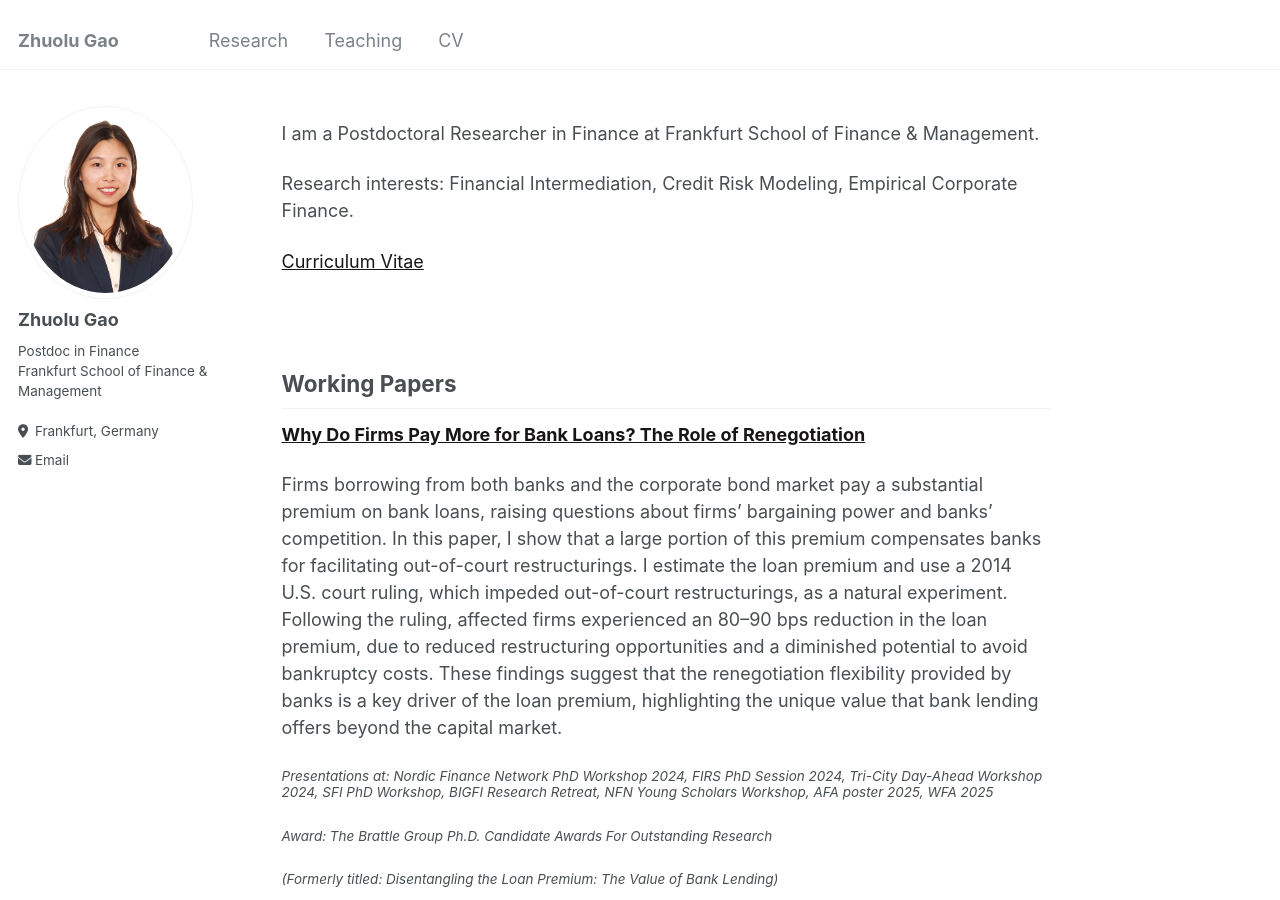
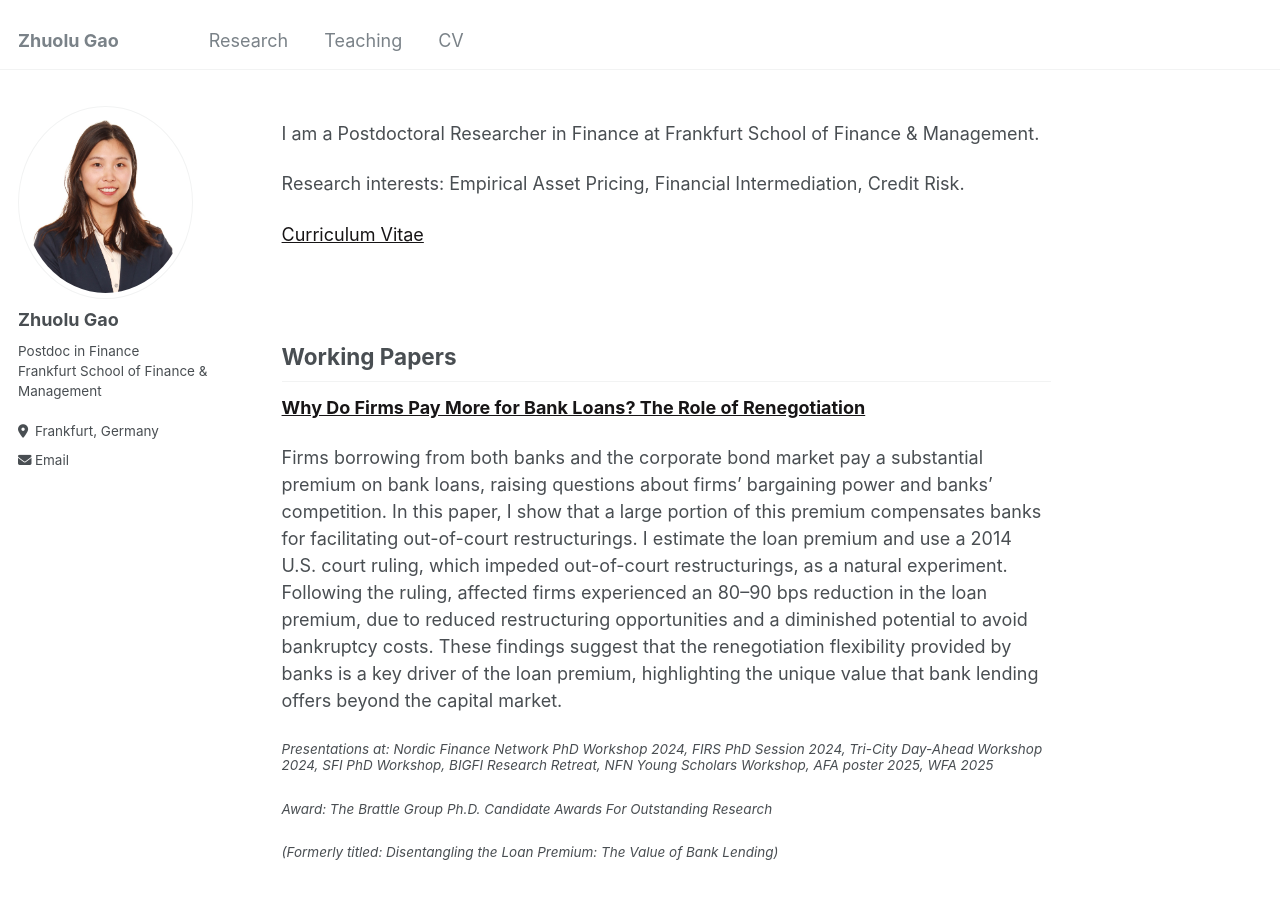
Before and after one commit to zhuolugao/zhuolugao.github.io, a Jekyll site: the page built from _pages/about.md, in a window 1280 px wide and 900 px high. Built offline with Jekyll 4.4.1, drawn with Linux system fonts in a browser that asks for light colours.

Commit message:
Update research interests in about page

```diff
--- a/_pages/about.md
+++ b/_pages/about.md
@@ -9,7 +9,7 @@ redirect_from:
 
 I am a Postdoctoral Researcher in Finance at Frankfurt School of Finance & Management.
 
-Research interests: Financial Intermediation, Credit Risk Modeling, Empirical Corporate Finance.
+Research interests: Empirical Asset Pricing, Financial Intermediation, Credit Risk.
 
 [Curriculum Vitae](/files/CV_ZhuoluGao.pdf)
 
```
